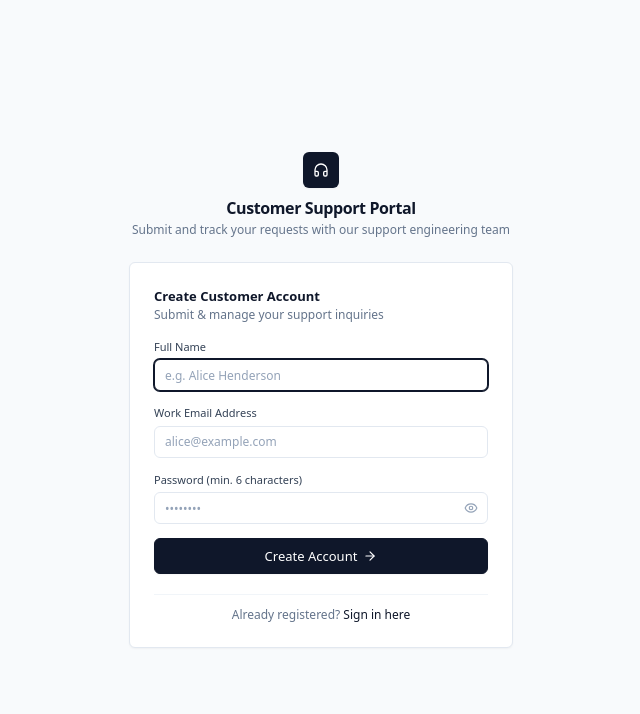
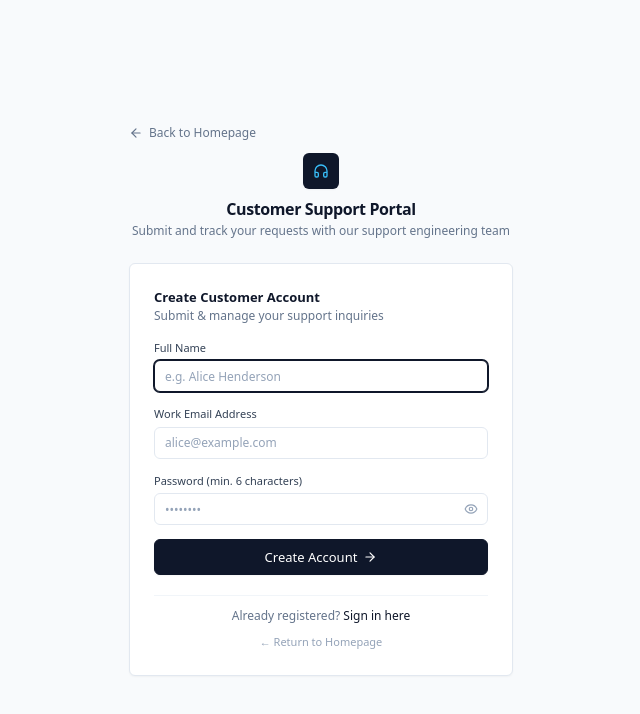
Before and after one commit to kushdhruv/BusyDeskProject, a Next.js app in the folder frontend/: page /register in a window 1280 px wide. Shown: the top 714 px of the page, without its empty margins (319-959 px from the left). Built offline with nearby package versions, Linux system fonts and the light colour scheme; no server answers.

Commit message:
feat(auth): allow easy navigation back to homepage from login and register pages

```diff
--- a/frontend/app/login/page.tsx
+++ b/frontend/app/login/page.tsx
@@ -2,7 +2,8 @@
 
 import React, { useState, Suspense } from "react";
 import { useRouter, useSearchParams } from "next/navigation";
-import { Headphones, Eye, EyeOff, ArrowRight, Loader2 } from "lucide-react";
+import Link from "next/link";
+import { Headphones, Eye, EyeOff, ArrowRight, ArrowLeft, Loader2 } from "lucide-react";
 import { Button } from "@/components/ui/Button";
 import { Input } from "@/components/ui/Input";
 
@@ -44,12 +45,25 @@ function LoginForm() {
 
   return (
     <div className="min-h-[85vh] flex flex-col items-center justify-center py-12 px-4">
+      {/* Top Back Link */}
+      <div className="w-full max-w-sm mb-3 flex items-center justify-start">
+        <Link
+          href="/"
+          className="inline-flex items-center gap-1.5 text-xs text-slate-500 hover:text-slate-900 transition-colors group cursor-pointer"
+        >
+          <ArrowLeft className="w-3.5 h-3.5 group-hover:-translate-x-0.5 transition-transform" />
+          <span>Back to Homepage</span>
+        </Link>
+      </div>
+
       {/* Brand Header */}
       <div className="text-center mb-6">
-        <div className="inline-flex items-center justify-center w-9 h-9 rounded-md bg-slate-900 text-white mb-2 shadow-xs">
-          <Headphones className="w-4 h-4" />
-        </div>
-        <h1 className="text-lg font-semibold text-slate-900 tracking-tight">SupportDesk</h1>
+        <Link href="/" className="inline-flex flex-col items-center group cursor-pointer">
+          <div className="inline-flex items-center justify-center w-9 h-9 rounded-md bg-slate-900 text-white mb-2 shadow-xs group-hover:bg-slate-800 transition-colors">
+            <Headphones className="w-4 h-4 text-sky-400" />
+          </div>
+          <h1 className="text-lg font-semibold text-slate-900 tracking-tight group-hover:text-slate-700 transition-colors">SupportDesk</h1>
+        </Link>
         <p className="text-xs text-slate-500 mt-0.5">
           Enterprise support ticketing & SLA management
         </p>
@@ -123,13 +137,19 @@ function LoginForm() {
           </Button>
         </form>
 
-        <div className="mt-5 pt-3 border-t border-slate-100 text-center">
+        <div className="mt-5 pt-3 border-t border-slate-100 flex flex-col items-center gap-1.5 text-center">
           <p className="text-xs text-slate-500">
             Customer without staff credentials?{" "}
-            <a href="/register" className="font-medium text-slate-900 hover:underline">
+            <Link href="/register" className="font-medium text-slate-900 hover:underline">
               Create an account
-            </a>
+            </Link>
           </p>
+          <Link
+            href="/"
+            className="text-[11px] text-slate-400 hover:text-slate-700 transition-colors pt-1"
+          >
+            ← Return to Homepage
+          </Link>
         </div>
       </div>
     </div>
--- a/frontend/app/register/page.tsx
+++ b/frontend/app/register/page.tsx
@@ -3,7 +3,7 @@
 import React, { useState } from "react";
 import { useRouter } from "next/navigation";
 import Link from "next/link";
-import { Headphones, Eye, EyeOff, ArrowRight } from "lucide-react";
+import { Headphones, Eye, EyeOff, ArrowRight, ArrowLeft } from "lucide-react";
 import { Button } from "@/components/ui/Button";
 import { Input } from "@/components/ui/Input";
 
@@ -44,12 +44,25 @@ export default function RegisterPage() {
 
   return (
     <div className="min-h-[85vh] flex flex-col items-center justify-center py-12 px-4">
+      {/* Top Back Link */}
+      <div className="w-full max-w-sm mb-3 flex items-center justify-start">
+        <Link
+          href="/"
+          className="inline-flex items-center gap-1.5 text-xs text-slate-500 hover:text-slate-900 transition-colors group cursor-pointer"
+        >
+          <ArrowLeft className="w-3.5 h-3.5 group-hover:-translate-x-0.5 transition-transform" />
+          <span>Back to Homepage</span>
+        </Link>
+      </div>
+
       {/* Brand Header */}
       <div className="text-center mb-6">
-        <div className="inline-flex items-center justify-center w-9 h-9 rounded-md bg-slate-900 text-white mb-2 shadow-xs">
-          <Headphones className="w-4 h-4" />
-        </div>
-        <h1 className="text-lg font-semibold text-slate-900 tracking-tight">Customer Support Portal</h1>
+        <Link href="/" className="inline-flex flex-col items-center group cursor-pointer">
+          <div className="inline-flex items-center justify-center w-9 h-9 rounded-md bg-slate-900 text-white mb-2 shadow-xs group-hover:bg-slate-800 transition-colors">
+            <Headphones className="w-4 h-4 text-sky-400" />
+          </div>
+          <h1 className="text-lg font-semibold text-slate-900 tracking-tight group-hover:text-slate-700 transition-colors">Customer Support Portal</h1>
+        </Link>
         <p className="text-xs text-slate-500 mt-0.5">
           Submit and track your requests with our support engineering team
         </p>
@@ -137,13 +150,19 @@ export default function RegisterPage() {
           </Button>
         </form>
 
-        <div className="mt-5 pt-3 border-t border-slate-100 text-center">
+        <div className="mt-5 pt-3 border-t border-slate-100 flex flex-col items-center gap-1.5 text-center">
           <p className="text-xs text-slate-500">
             Already registered?{" "}
             <Link href="/login" className="font-medium text-slate-900 hover:underline">
               Sign in here
             </Link>
           </p>
+          <Link
+            href="/"
+            className="text-[11px] text-slate-400 hover:text-slate-700 transition-colors pt-1"
+          >
+            ← Return to Homepage
+          </Link>
         </div>
       </div>
     </div>
```
